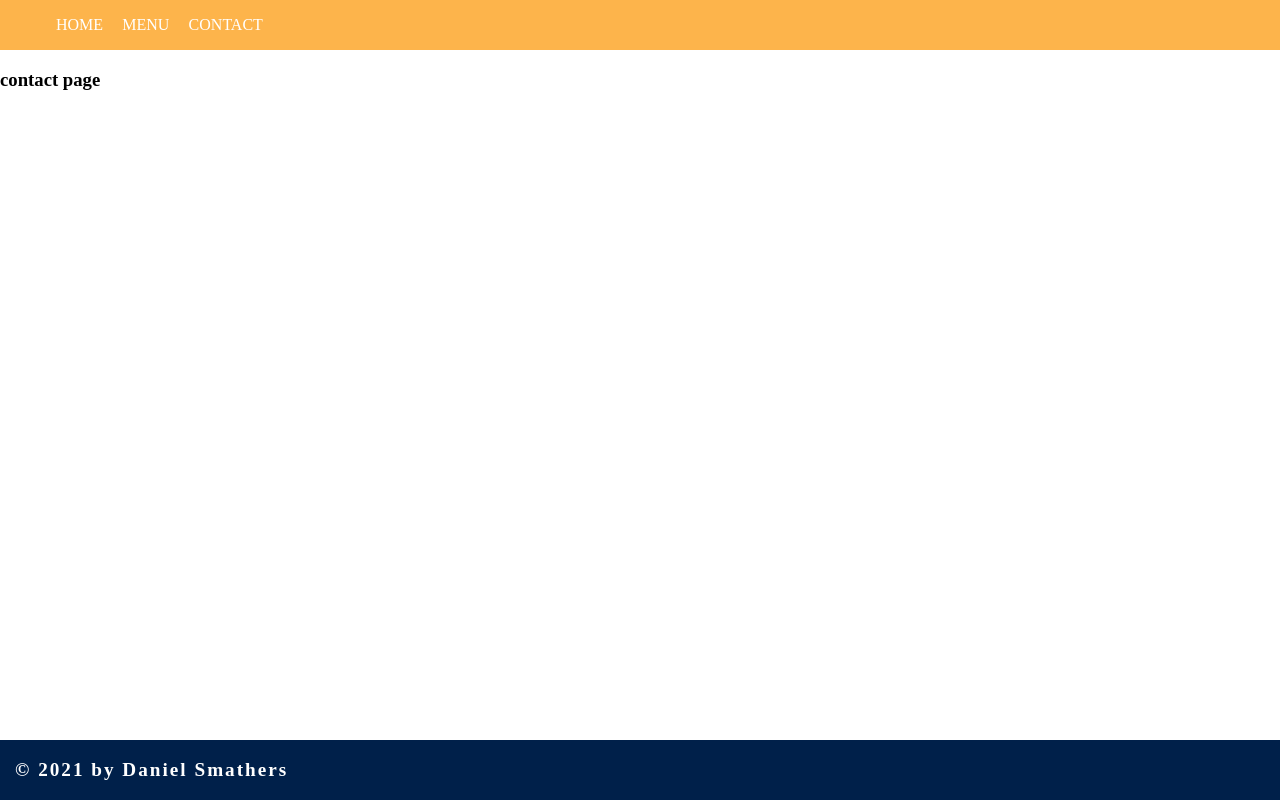
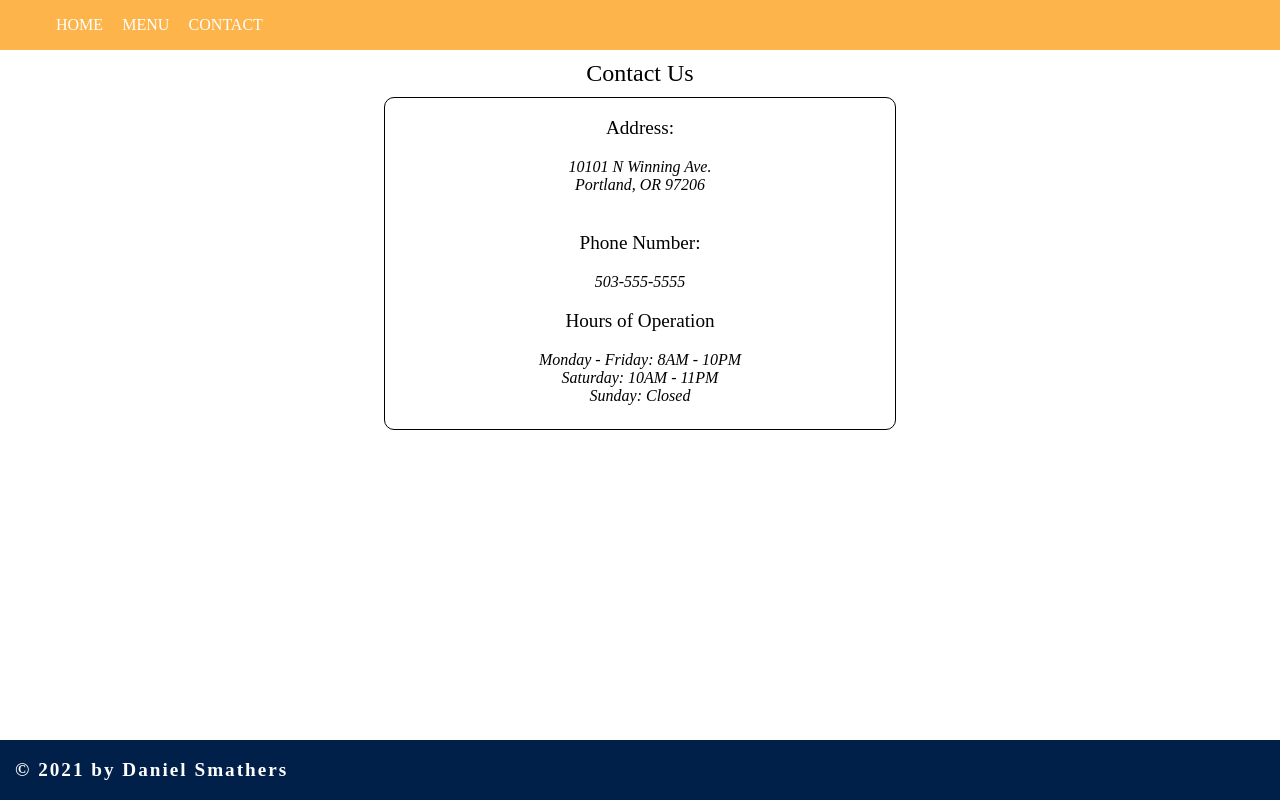
Before and after one commit to DSmathers/tOP_Restaurant, a React (Create React App) app: page /contact in a window 1280 px wide. Built offline with nearby package versions, Linux system fonts and the light colour scheme; no server answers; the HTML template or start-up script is replaced by a standard one.

Commit message:
added contact page

```diff
--- a/src/index.css
+++ b/src/index.css
@@ -265,6 +265,31 @@
 }
 
 
+#contact-page > header  {
+    font-size: 1.5rem;
+    width: 100%;
+    text-align: center;
+    margin-top: 10px;
+}
+
+#contact-info   {
+    width: 40%;
+    margin: 10px auto;
+    text-align: center;
+    margin-left: auto;
+    margin-right: auto;
+    border: 1px solid black;
+    border-radius: 10px;
+    box-sizing: border-box;
+    padding-bottom: 1.5rem;
+}
+
+.contact-info-heads {
+    font-style: normal;
+    font-size: 1.2rem;
+
+}
+
 
 #copyright  {
     color: white;
--- a/src/pages/ContactPage.js
+++ b/src/pages/ContactPage.js
@@ -2,9 +2,22 @@ import React from 'react'
 
 const ContactPage = () => {
     return (
-        <div>
-            <h3>contact page</h3>
-        </div>
+        <section id="contact-page">
+            <header>Contact Us</header>
+            <address id="contact-info">
+                <p className='contact-info-heads'>Address:</p>
+                10101 N Winning Ave.<br />
+                Portland, OR 97206<br />
+                <br />
+                <p className='contact-info-heads'>Phone Number:</p>
+                503-555-5555<br />
+                <p className='contact-info-heads'>Hours of Operation</p>
+                Monday - Friday: 8AM - 10PM<br />
+                Saturday: 10AM - 11PM<br />
+                Sunday: Closed<br />
+
+            </address>
+        </section>
     )
 }
 
```
